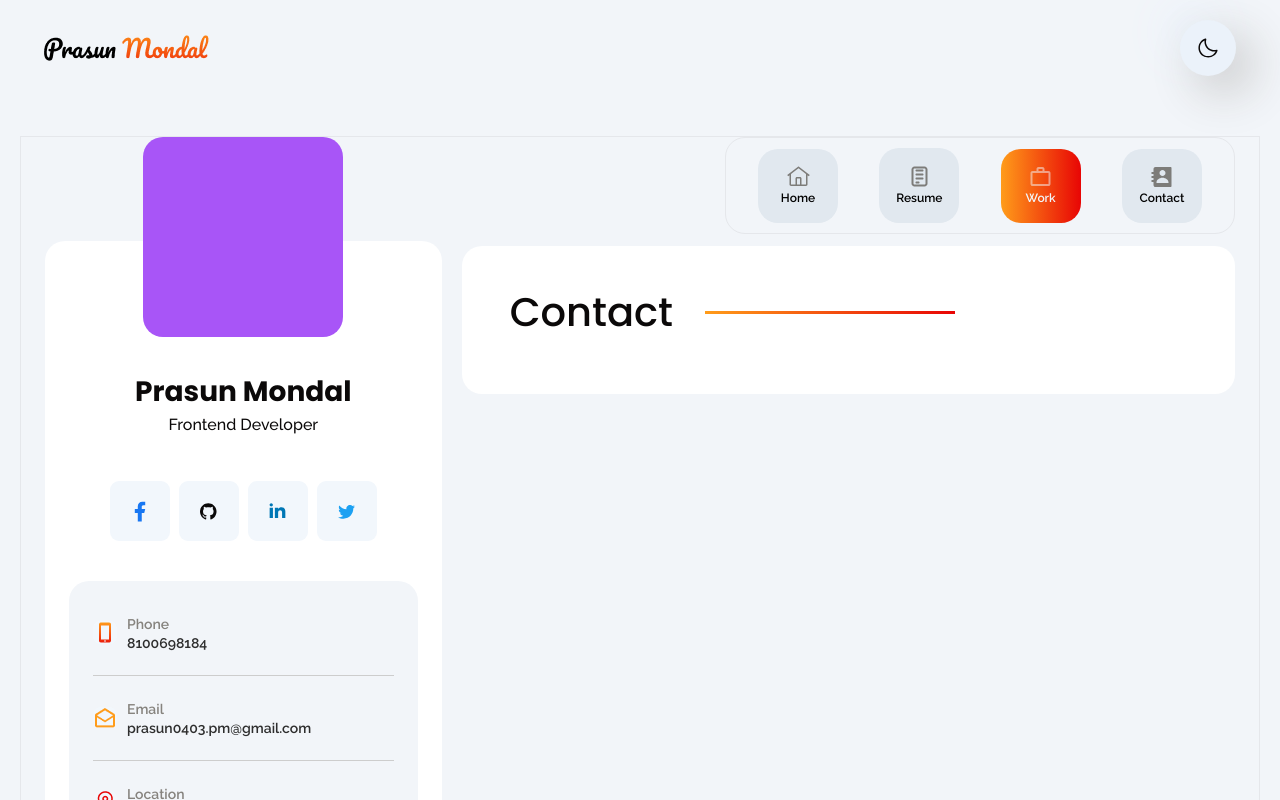
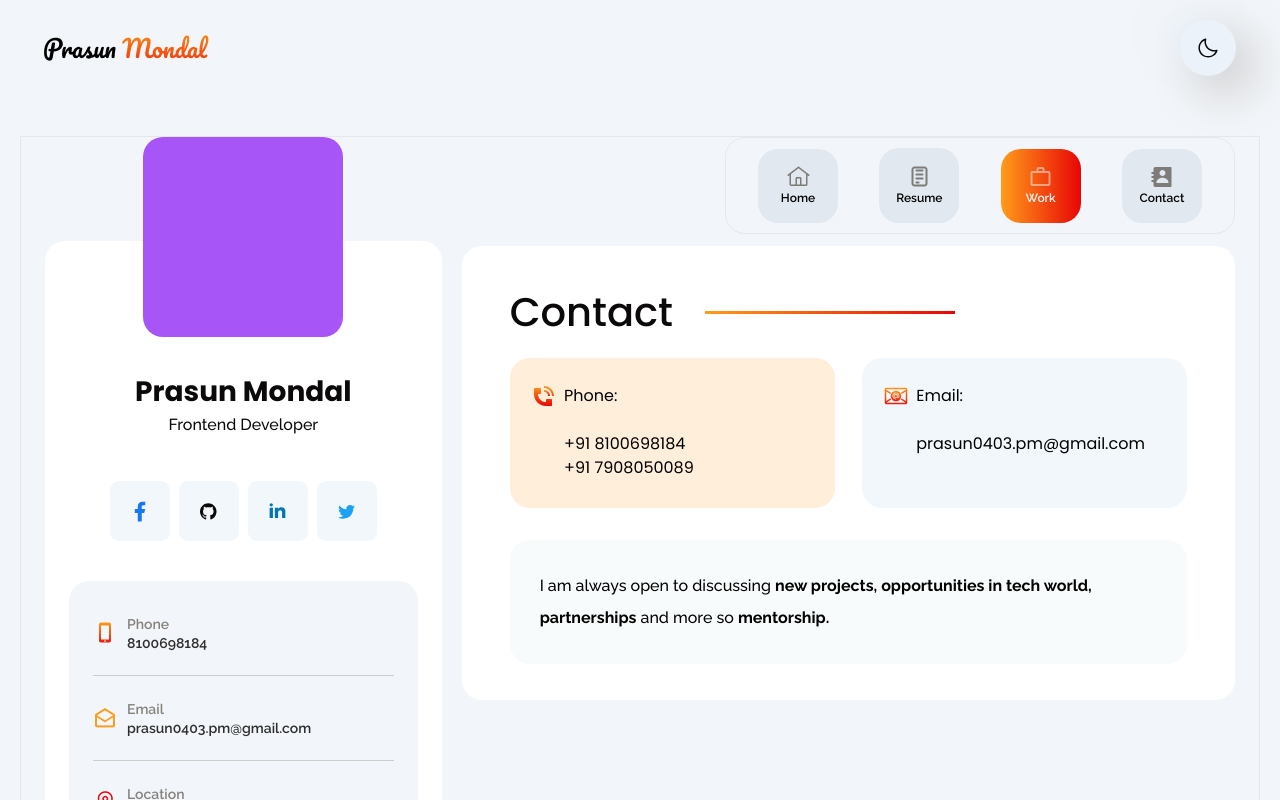
Before and after one commit to pRAsun4/portafoglio, a React (Vite) app: page / in a window 1280 px wide. Both pictures are taken after a click on the button "Work". Shown: the top 800 px of the page. Built offline with nearby package versions, Linux system fonts and the light colour scheme.

Commit message:
contact section done

```diff
--- /dev/null
+++ b/src/assets/svg/EmailIcon.jsx
@@ -0,0 +1,63 @@
+import React from "react";
+
+function EmailIcon() {
+  return (
+    <svg
+      width="24"
+      height="24"
+      viewBox="0 0 24 24"
+      fill="none"
+      xmlns="http://www.w3.org/2000/svg"
+    >
+      <path
+        d="M11.7076 13.0951C11.0476 13.0951 10.5076 12.5551 10.5076 11.8951C10.5076 11.2351 11.0476 10.6951 11.7076 10.6951C12.3676 10.6951 12.9076 11.2351 12.9076 11.8951C12.9076 12.5551 12.3676 13.0951 11.7076 13.0951Z"
+        fill="url(#paint0_linear_20_499)"
+      />
+      <path
+        d="M12 17.25C13.3924 17.25 14.7277 16.6969 15.7123 15.7123C16.6969 14.7277 17.25 13.3924 17.25 12C17.25 10.6076 16.6969 9.27226 15.7123 8.28769C14.7277 7.30312 13.3924 6.75 12 6.75C10.6076 6.75 9.27226 7.30312 8.28769 8.28769C7.30312 9.27226 6.75 10.6076 6.75 12C6.75 13.3924 7.30312 14.7277 8.28769 15.7123C9.27226 16.6969 10.6076 17.25 12 17.25ZM12 8.625C13.8375 8.6475 15.33 10.185 15.33 12.0375V12.645C15.33 13.3125 14.7825 13.86 14.115 13.86C13.6575 13.86 13.26 13.605 13.05 13.23C12.705 13.575 12.225 13.7925 11.7 13.7925C10.65 13.7925 9.795 12.9375 9.795 11.8875C9.795 10.8375 10.65 9.9825 11.7 9.9825C12.1575 9.9825 12.57 10.1475 12.9 10.41V10.3425C12.9 10.1475 13.0725 9.99 13.2675 9.99C13.4625 9.99 13.62 10.1475 13.62 10.3425V12.6525C13.62 12.7858 13.6729 12.9136 13.7672 13.0078C13.8614 13.1021 13.9892 13.155 14.1225 13.155C14.2558 13.155 14.3836 13.1021 14.4778 13.0078C14.5721 12.9136 14.625 12.7858 14.625 12.6525V12.045C14.625 10.5675 13.44 9.3525 11.9925 9.33C11.2725 9.33 10.59 9.6 10.08 10.1025C9.57 10.605 9.285 11.28 9.285 12C9.285 13.47 10.485 14.67 11.955 14.67C12.0485 14.67 12.1381 14.7071 12.2043 14.7732C12.2704 14.8394 12.3075 14.929 12.3075 15.0225C12.3075 15.116 12.2704 15.2056 12.2043 15.2718C12.1381 15.3379 12.0485 15.375 11.955 15.375C10.095 15.375 8.58 13.86 8.58 12C8.58 11.0925 8.9325 10.2375 9.585 9.6C10.23 8.955 11.0925 8.61 12 8.625Z"
+        fill="url(#paint1_linear_20_499)"
+      />
+      <path
+        d="M0.750002 5.2575C0.750002 4.4235 1.4235 3.75 2.2575 3.75H21.75C22.5818 3.75 23.25 4.428 23.25 5.2575V18.75C23.25 19.5817 22.572 20.25 21.7425 20.25H2.2575C2.05945 20.2503 1.86329 20.2115 1.68026 20.1359C1.49722 20.0602 1.33092 19.9492 1.19088 19.8091C1.05083 19.6691 0.939804 19.5028 0.86415 19.3197C0.788496 19.1367 0.749705 18.9406 0.750002 18.7425V5.2575ZM2.25 5.25375V5.6265L7.0125 8.661C6.73101 9.07989 6.5037 9.53274 6.336 10.0087L2.25 7.40475V17.01L6.465 14.3243C6.65955 14.7872 6.91153 15.2239 7.215 15.624L2.31 18.75H21.7013L16.7835 15.6202C17.0871 15.2197 17.3391 14.7825 17.5335 14.319L21.75 17.0033V7.41L17.661 10.0125C17.4938 9.53632 17.267 9.08322 16.986 8.664L21.75 5.63325V5.25225L21.747 5.25H2.25375L2.2515 5.2515L2.25075 5.253L2.25 5.25375Z"
+        fill="url(#paint2_linear_20_499)"
+      />
+      <defs>
+        <linearGradient
+          id="paint0_linear_20_499"
+          x1="11.7076"
+          y1="10.6951"
+          x2="11.7076"
+          y2="13.0951"
+          gradientUnits="userSpaceOnUse"
+        >
+          <stop stopColor="#FF961A" />
+          <stop offset="1" stopColor="#EC1908" />
+        </linearGradient>
+        <linearGradient
+          id="paint1_linear_20_499"
+          x1="12"
+          y1="6.75"
+          x2="12"
+          y2="17.25"
+          gradientUnits="userSpaceOnUse"
+        >
+          <stop stopColor="#FF961A" />
+          <stop offset="1" stopColor="#EC1908" />
+        </linearGradient>
+        <linearGradient
+          id="paint2_linear_20_499"
+          x1="12"
+          y1="3.75"
+          x2="12"
+          y2="20.25"
+          gradientUnits="userSpaceOnUse"
+        >
+          <stop stopColor="#FF961A" />
+          <stop offset="1" stopColor="#EC1908" />
+        </linearGradient>
+      </defs>
+    </svg>
+  );
+}
+
+export default EmailIcon;
--- /dev/null
+++ b/src/assets/svg/PhoneIcon.jsx
@@ -0,0 +1,48 @@
+import React from "react";
+
+function PhoneIcon() {
+  return (
+    <svg
+      width="24"
+      height="24"
+      viewBox="0 0 24 24"
+      fill="none"
+      xmlns="http://www.w3.org/2000/svg"
+    >
+      <path
+        d="M22 12C21.9995 9.348 20.9457 6.80477 19.0705 4.92952C17.1952 3.05427 14.652 2.00053 12 2V4C13.5821 4.00036 15.1286 4.46964 16.4441 5.34854C17.7596 6.22744 18.7851 7.47653 19.391 8.938C19.7931 9.90877 20.0001 10.9492 20 12H22ZM2 10V5C2 4.73478 2.10536 4.48043 2.29289 4.29289C2.48043 4.10536 2.73478 4 3 4H8C8.26522 4 8.51957 4.10536 8.70711 4.29289C8.89464 4.48043 9 4.73478 9 5V9C9 9.26522 8.89464 9.51957 8.70711 9.70711C8.51957 9.89464 8.26522 10 8 10H6C6 12.1217 6.84285 14.1566 8.34315 15.6569C9.84344 17.1571 11.8783 18 14 18V16C14 15.7348 14.1054 15.4804 14.2929 15.2929C14.4804 15.1054 14.7348 15 15 15H19C19.2652 15 19.5196 15.1054 19.7071 15.2929C19.8946 15.4804 20 15.7348 20 16V21C20 21.2652 19.8946 21.5196 19.7071 21.7071C19.5196 21.8946 19.2652 22 19 22H14C7.373 22 2 16.627 2 10Z"
+        fill="url(#paint0_linear_20_490)"
+      />
+      <path
+        d="M17.543 9.704C17.8449 10.4318 18.0002 11.2121 18 12H16.2C16.2001 11.4484 16.0916 10.9022 15.8806 10.3926C15.6695 9.88295 15.3602 9.41989 14.9701 9.02986C14.5801 8.63983 14.1171 8.33046 13.6074 8.11944C13.0978 7.90841 12.5516 7.79987 12 7.8V6C13.1867 6.00006 14.3466 6.352 15.3333 7.0113C16.3199 7.6706 17.0889 8.60767 17.543 9.704Z"
+        fill="url(#paint1_linear_20_490)"
+      />
+      <defs>
+        <linearGradient
+          id="paint0_linear_20_490"
+          x1="12"
+          y1="2"
+          x2="12"
+          y2="22"
+          gradientUnits="userSpaceOnUse"
+        >
+          <stop stopColor="#FF9A1A" />
+          <stop offset="1" stopColor="#E80505" />
+        </linearGradient>
+        <linearGradient
+          id="paint1_linear_20_490"
+          x1="15"
+          y1="6"
+          x2="15"
+          y2="12"
+          gradientUnits="userSpaceOnUse"
+        >
+          <stop stopColor="#FF9A1A" />
+          <stop offset="1" stopColor="#E80505" />
+        </linearGradient>
+      </defs>
+    </svg>
+  );
+}
+
+export default PhoneIcon;
--- a/src/components/ContactSection.jsx
+++ b/src/components/ContactSection.jsx
@@ -1,5 +1,7 @@
 import React from "react";
 import { useSelector } from "react-redux";
+import EmailIcon from "../assets/svg/EmailIcon";
+import PhoneIcon from "../assets/svg/PhoneIcon";
 
 function ContactSection() {
   const toggleDark = useSelector((state) => state.toggleMode.activeDark);
@@ -20,10 +22,32 @@ function ContactSection() {
           Contact
           <span className="header-line lg:max-w-[15.625rem] md:max-w-[12rem] sm:max-w-[10rem] max-w-[8rem] w-full h-[3px]  lg:ml-8 sm:ml-5 ml-3"></span>
         </h2>
+      </div>
+      <div className="box-section grid grid-cols-12 lg:gap-x-[1.6875rem] gap-x-4 lg:gap-y-8 gap-y-6 ">
+        <div className=" lg:col-span-6 col-span-12 w-full h-full min-h-[9.375rem] flex flex-col px-[1.4rem] py-[1.6rem] gap-6 bg-[#FFEED9] rounded-[1.25rem] ">
+          <div className="box-header flex items-start gap-2">
+            <PhoneIcon />
+            <h4 className=""> Phone:</h4>
+          </div>
+          <div className="numbers w-full flex flex-col pl-8 items-start">
+            <h5 className="">+91 8100698184</h5>
+            <h5 className="">+91 7908050089</h5>
+          </div>
+        </div>
+        <div className="lg:col-span-6 col-span-12 w-full h-full min-h-[9.375rem] flex flex-col px-[1.4rem] py-[1.6rem] gap-6 bg-[#F2F7FC] rounded-[1.25rem] overflow-hidden text-ellipsis whitespace-nowrap">
+          <div className="box-header flex items-start gap-2">
+            <EmailIcon />
+            <h4 className=""> Email:</h4>
+          </div>
+          <div className="numbers w-full flex flex-col xl:pl-8 pl:3 items-start ">
+            <h5 className="overflow-hidden text-ellipsis whitespace-nowrap">prasun0403.pm@gmail.com</h5>
+          </div>
+        </div>
+        <div className=" col-span-12  flex flex-col p-[1.875rem] bg-[#F8FBFB] rounded-[1.25rem]">
+          <p className=" max-w-[35.625rem] leading-[2]">I am always open to discussing <strong> new projects, opportunities in tech world,
+          partnerships</strong> and more so <strong>mentorship.</strong> </p>
 
-      </div>
-      <div className="box-section flex flex-col items-start sm:gap-y-[1.75rem] gap-y-[1rem]">
-
+        </div>
       </div>
     </div>
   );
--- a/src/sections/ButtonBar.jsx
+++ b/src/sections/ButtonBar.jsx
@@ -7,7 +7,7 @@ import AboutSection from "../components/AboutSection";
 import ResumeSection from "../components/ResumeSection";
 import ContactSection from "../components/ContactSection";
 
-function ButtonBar({ mood }) {
+function ButtonBar() {
   const dispatch = useDispatch();
   const activeButton = useSelector((state) => state.section.activeButton);
   const activeSection = useSelector((state) => state.section.activeSection);
```
